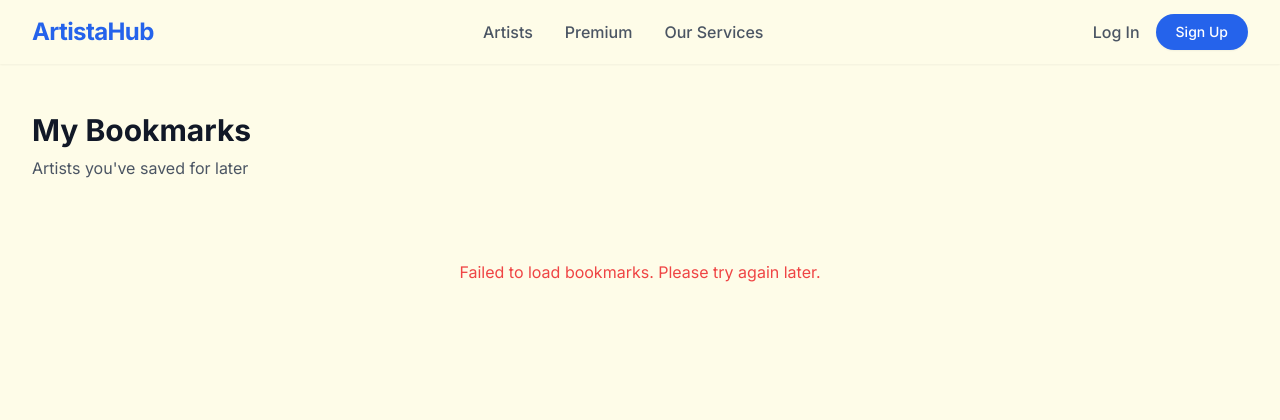
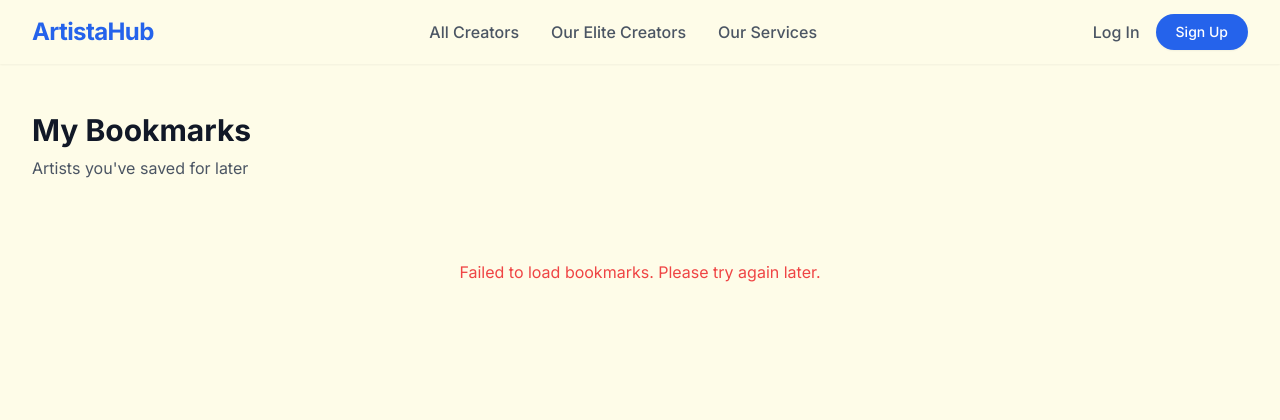
Before and after one commit to Chirag373/artisan, a Django app: page /bookmarks/ in a window 1280 px wide. Shown: the top 420 px of the page. Run offline with Django 5.2, Linux system fonts and the light colour scheme; the visitor is signed in with stand-in values (Sample User, id 1); data that the repository does not hold is empty; some libraries are stand-ins or nearby versions.

Commit message:
update navbar link text

```diff
--- a/templates/base.html
+++ b/templates/base.html
@@ -293,9 +293,9 @@
                 </h1>
 
                 <div class="hidden md:flex md:items-center md:space-x-8">
-                    <a href="/" class="text-gray-600 hover:text-blue-600 font-medium transition-colors">Artists</a>
+                    <a href="/" class="text-gray-600 hover:text-blue-600 font-medium transition-colors">All Creators</a>
                     <a href="{% url 'premium_artists' %}"
-                        class="text-gray-600 hover:text-blue-600 font-medium transition-colors">Premium</a>
+                        class="text-gray-600 hover:text-blue-600 font-medium transition-colors">Our Elite Creators</a>
                     <a href="{% url 'services' %}"
                         class="text-gray-600 hover:text-blue-600 font-medium transition-colors">Our Services</a>
                 </div>
@@ -382,7 +382,7 @@
                 <nav class="flex flex-col">
                     <a href="/"
                         class="group flex justify-between items-center px-6 py-4 border-b border-gray-50 hover:bg-gray-50 transition-colors">
-                        <span class="text-[17px] font-semibold text-gray-800 group-hover:text-blue-600">Artists</span>
+                        <span class="text-[17px] font-semibold text-gray-800 group-hover:text-blue-600">All Creators</span>
                         <svg class="h-5 w-5 text-gray-400 group-hover:text-blue-600" fill="none" viewBox="0 0 24 24"
                             stroke="currentColor">
                             <path stroke-linecap="round" stroke-linejoin="round" stroke-width="2" d="M9 5l7 7-7 7" />
@@ -390,7 +390,7 @@
                     </a>
                     <a href="{% url 'premium_artists' %}"
                         class="group flex justify-between items-center px-6 py-4 border-b border-gray-50 hover:bg-gray-50 transition-colors">
-                        <span class="text-[17px] font-semibold text-gray-800 group-hover:text-blue-600">Premium</span>
+                        <span class="text-[17px] font-semibold text-gray-800 group-hover:text-blue-600">Our Elite Creators</span>
                         <svg class="h-5 w-5 text-gray-400 group-hover:text-blue-600" fill="none" viewBox="0 0 24 24"
                             stroke="currentColor">
                             <path stroke-linecap="round" stroke-linejoin="round" stroke-width="2" d="M9 5l7 7-7 7" />
```
